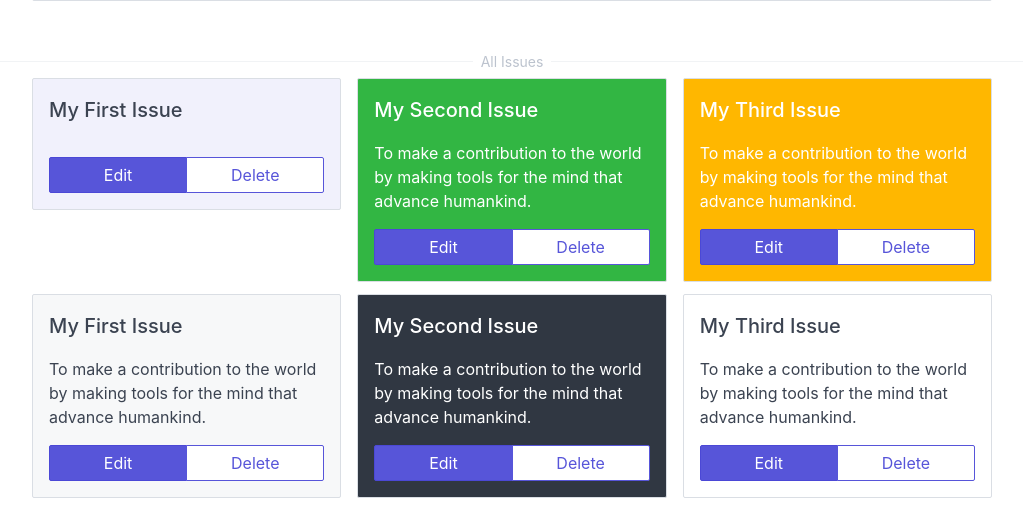
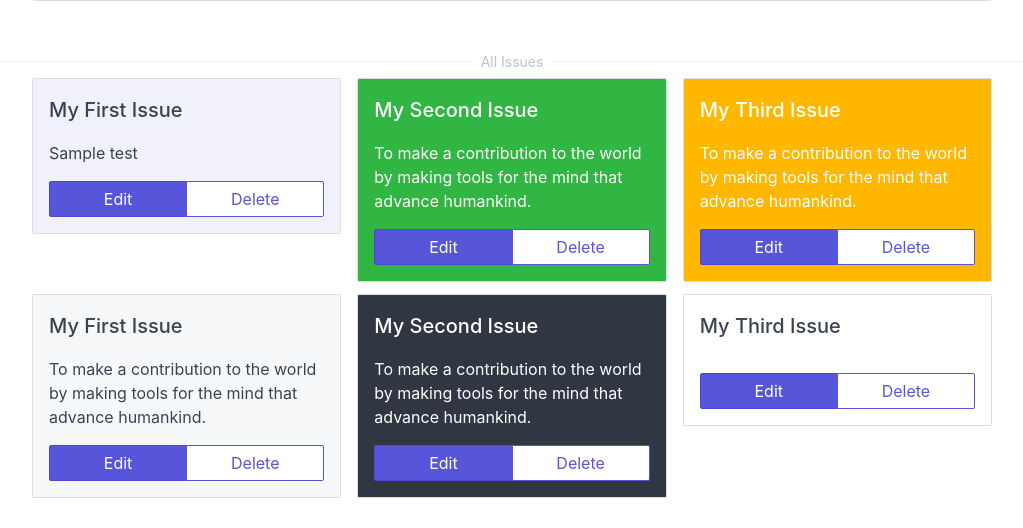
Before and after one commit to klondikemarlen/democracy, a Python web app: template tenacity/templates/index.html in a window 1280 px wide. Shown: the part 538-1066 px from the top of the page, without its empty margins (128-1151 px from the left). Run offline with Jinja, Linux system fonts and the light colour scheme; the template is opened without the code that fills it: most values are stand-ins (such as "Sample title", 1, 10 or a date in 2020); some libraries are stand-ins or nearby versions.

Commit message:
initial frontend connection works

```diff
--- a/tenacity/templates/index.html
+++ b/tenacity/templates/index.html
@@ -35,7 +35,7 @@
                 </div>
                 <div class="card-body">
                     <div class="form-group"><label for="input-example-1" class="form-label">Title</label><input type="text" id="input-example-1" placeholder="Name" class="form-input" /></div>
-                    <div class="form-group"><label for="input-example-2" class="form-label">Message</label><textarea ng-model="atest" id="input-example-2" placeholder="Textarea" rows="3" class="form-input"></textarea></div>
+                    <div class="form-group"><label for="input-example-2" class="form-label">Message</label><textarea id="input-example-2" placeholder="Textarea" rows="3" class="form-input"></textarea></div>
                     <div class="form-group"><label for="input-example-3" class="form-label">Color</label><input id="input-example-3" type="color" value="#41f4b8" placeholder="..." class="form-input" /></div><button class="btn btn-primary input-group-btn btn-lg">Create</button></div>
             </div>
         </div>
@@ -49,7 +49,7 @@
                         <div class="card-header">
                             <div class="card-title h5">My First Issue </div>
                         </div>
-			<div ng-bind="xtest" class="card-body">{{test}}</div>
+			<div class="card-body">{{test}}</div>
                         <div class="card-footer">
                             <div class="btn-group btn-group-block"><button class="btn btn-primary">Edit</button><button class="btn">Delete</button></div>
                         </div>
@@ -106,7 +106,7 @@
                         <div class="card-header">
                             <div class="card-title h5">My Third Issue </div>
                         </div>
-                        <div class="card-body">To make a contribution to the world by making tools for the mind that advance humankind. </div>
+			<div class="card-body" ng-bind="firstData"></div>
                         <div class="card-footer">
                             <div class="btn-group btn-group-block"><button class="btn btn-primary">Edit</button><button class="btn">Delete</button></div>
                         </div>
@@ -120,9 +120,9 @@
 		<script>
 var app = angular.module('tenacityApp', []);
 app.controller('tenacityCtrl', function($scope, $http) {
-    $http.get("http://democracy.pythonanywhere.com/question?id=1")
+    $http.get("/question?id=1")
     .then(function(response) {
-        $scope.test = response.data;
+        $scope.firstData = response.data.id;
     });
 });
 </script>
```
